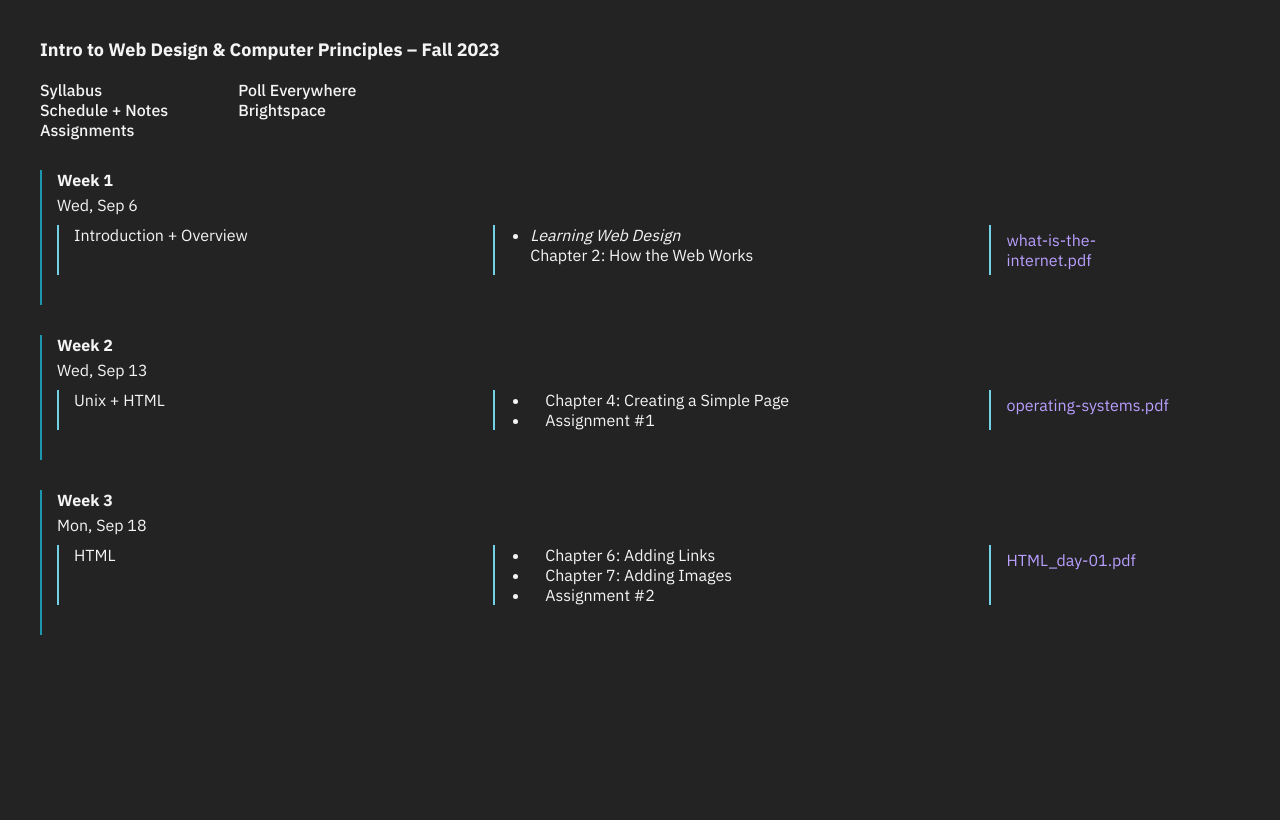
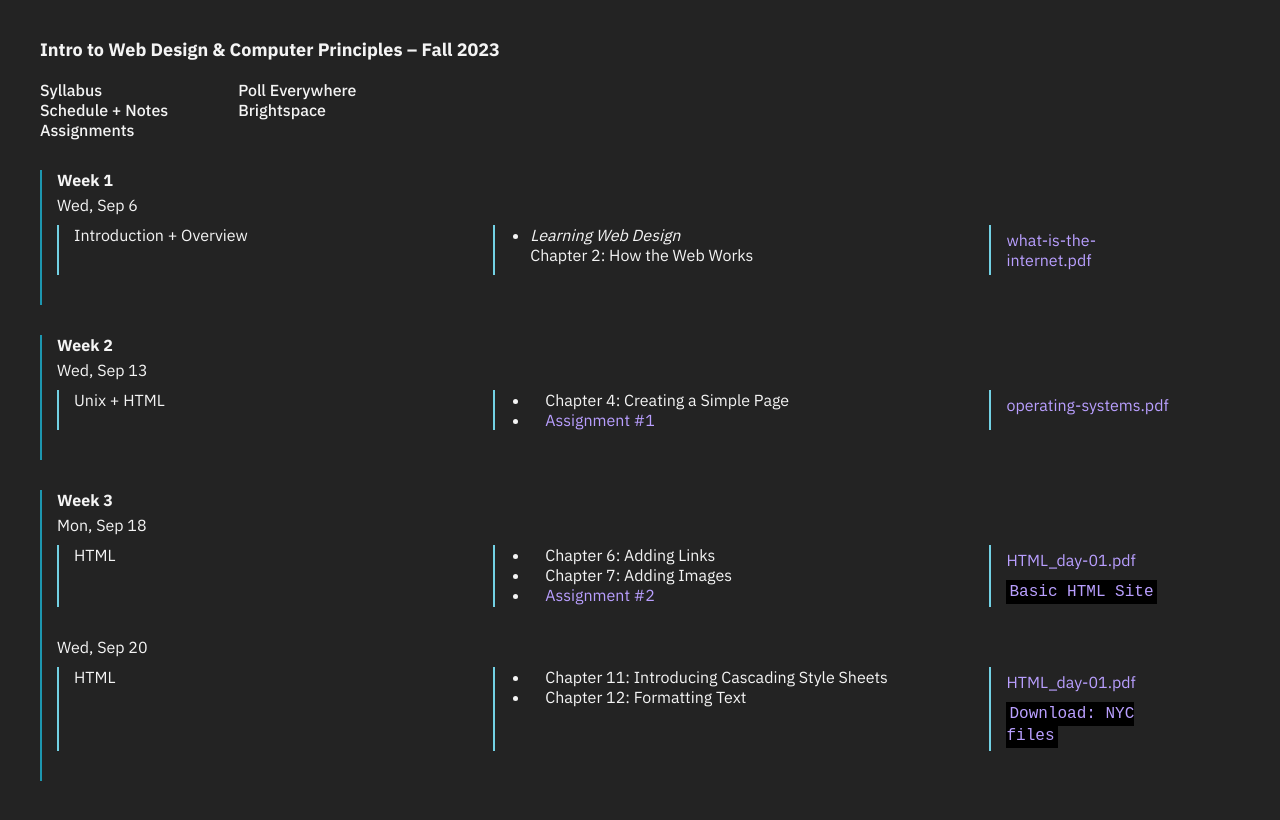
Before and after one commit to emilydidthis/CSCI-UA.004-Fall23, a Jekyll site: the page built from schedule.markdown, in a window 1280 px wide. Shown: the top 820 px of the page. Built offline with Jekyll 4.4.1, drawn with Linux system fonts in a browser that asks for light colours.

Commit message:
html day 2 all updates

```diff
--- a/_data/schedule.yaml
+++ b/_data/schedule.yaml
@@ -15,7 +15,7 @@ schedule:
       - topics: Unix + HTML
         assigned:
         - "Chapter 4: Creating a Simple Page"
-        - "Assignment #1"
+        - "[Assignment #1](https://emilydidthis.github.io/CSCI-UA.004-Fall23/assignments/01.html)"
         files:
         - name: operating-systems.pdf
           path: /assets/slides/02_Unix.pdf
@@ -26,8 +26,22 @@ schedule:
         assigned:
         - "Chapter 6: Adding Links"
         - "Chapter 7: Adding Images"
-        - "Assignment #2"
+        - "[Assignment #2](https://emilydidthis.github.io/CSCI-UA.004-Fall23/assignments/02.html)"
         files:
         - name: HTML_day-01.pdf
           path: /assets/slides/03_HTML_Day1.pdf
           type: slides
+        - name: Basic HTML Site
+          path: /assets/demos/basic-html/index.html
+          type: code
+      - topics: HTML
+        assigned:
+        - "Chapter 11: Introducing Cascading Style Sheets"
+        - "Chapter 12: Formatting Text"
+        files:
+        - name: HTML_day-01.pdf
+          path: /assets/slides/03_HTML_Day1.pdf
+          type: slides
+        - name: "Download: NYC files"
+          path: /assets/files/nyc-files.zip
+          type: code
```
Also changed, not shown: assets/demos/basic-html/index.html (added, +33 -0 lines), assets/demos/basic-html/images/campus.jpg (added), 16 other files.
